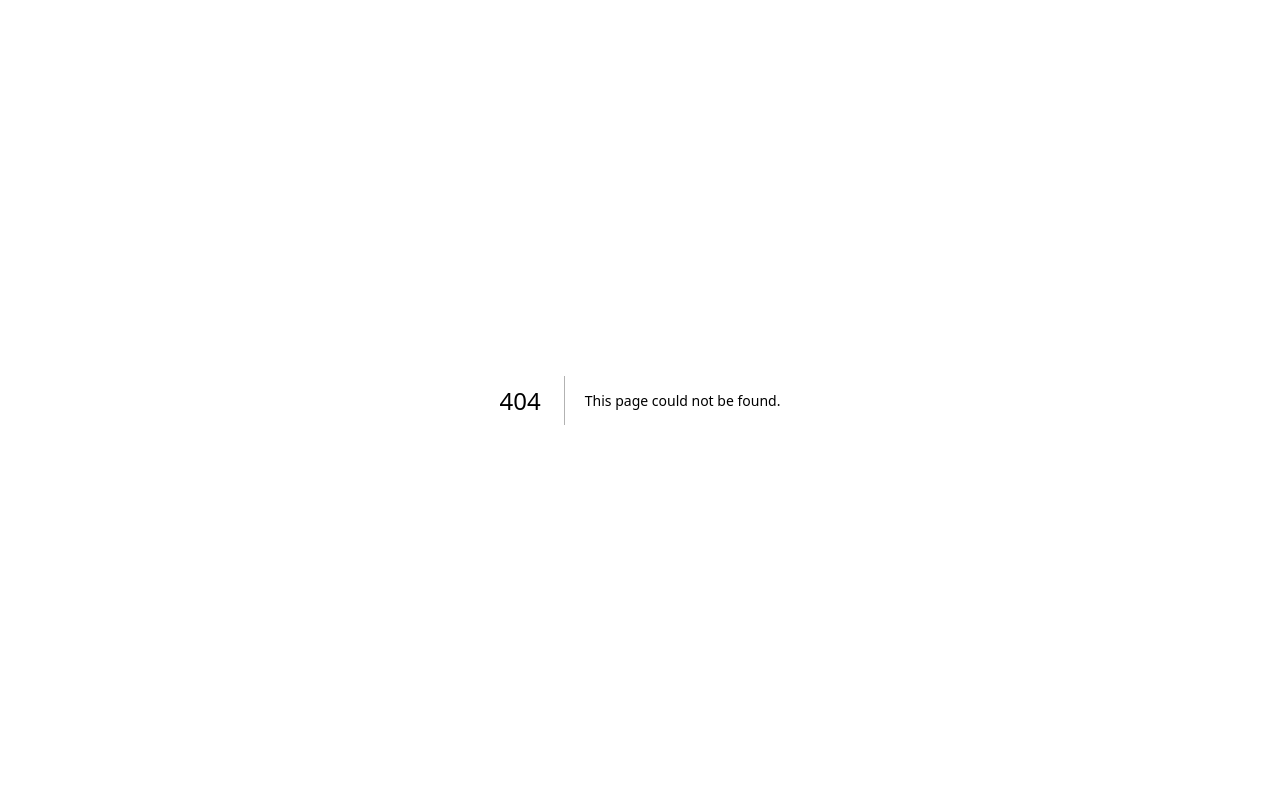
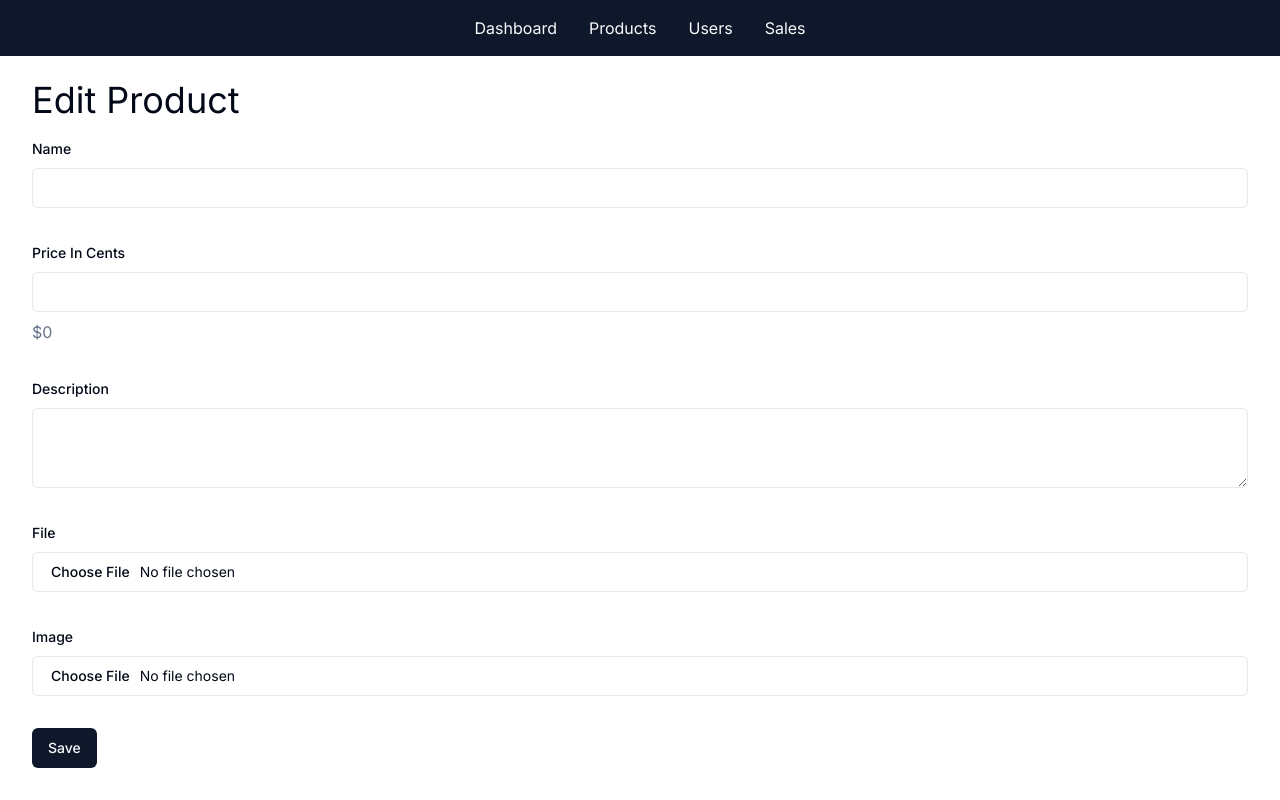
Before and after one commit to zhe-student-tafesa/nextjs-eccommerce-store, a Next.js app: page /admin/products/1/edit in a window 1280 px wide. Before the commit this address had no page. Built offline with nearby package versions, Linux system fonts and the light colour scheme; no server answers; the database is empty.

Commit message:
1. ProductForm adds an optional param: product, type is (Product | null) 2. add Edit page

```diff
--- /dev/null
+++ b/src/app/admin/products/[id]/edit/page.tsx
@@ -0,0 +1,19 @@
+import AdminPageHeader from "@/components/adminPageHeader/AdminPageHeader";
+import ProductForm from "@/components/productForm/ProductForm";
+import db from "@/db/db";
+
+
+export default async function EditProductPage({ params: { id }, }: {
+    params: { id: string }
+}) {
+    const product = await db.product.findUnique({
+        where: { id: id }
+    })
+    console.log(product)
+    return (
+        <>
+            <AdminPageHeader >Edit Product</AdminPageHeader>
+            <ProductForm product={product} />
+        </>
+    )
+}
--- a/src/components/productForm/ProductForm.tsx
+++ b/src/components/productForm/ProductForm.tsx
@@ -7,8 +7,9 @@ import { Textarea } from '../ui/textarea'
 import { Button } from '../ui/button'
 import { addProduct } from '@/lib/actions/action_admin'
 import { useFormState, useFormStatus } from 'react-dom'
+import { Product } from '@prisma/client'
 
-const ProductForm = () => {
+const ProductForm = ({ product }: { product?: Product | null }) => {
     const [priceInCents, setPriceInCents] = useState<number>()
     const [error, action] = useFormState(addProduct, {})
     return (
```
Also changed, not shown: src/app/admin/products/[id]/download/route.ts (added), 1 other file (tests, documents, lock files or other folders).
